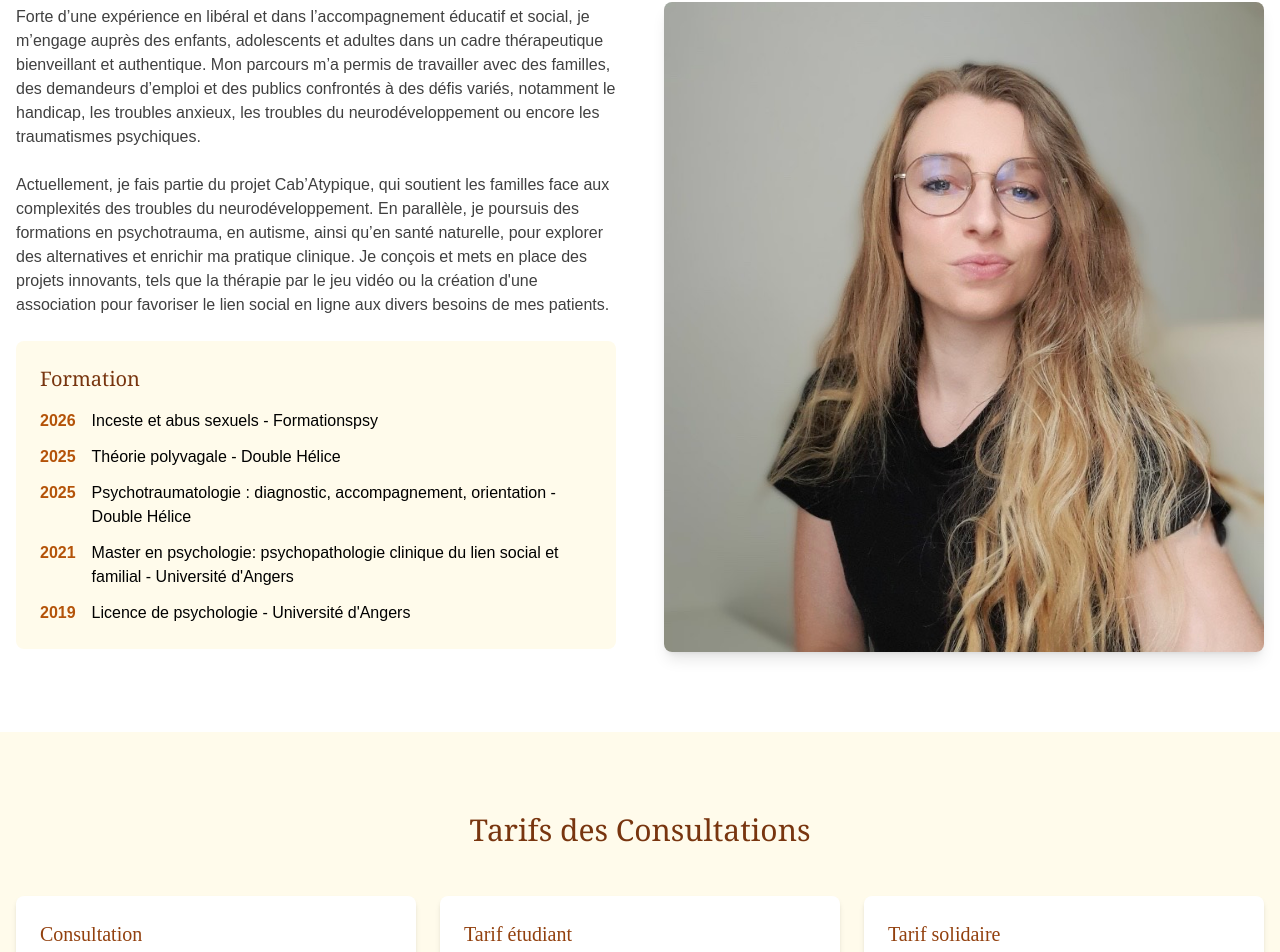
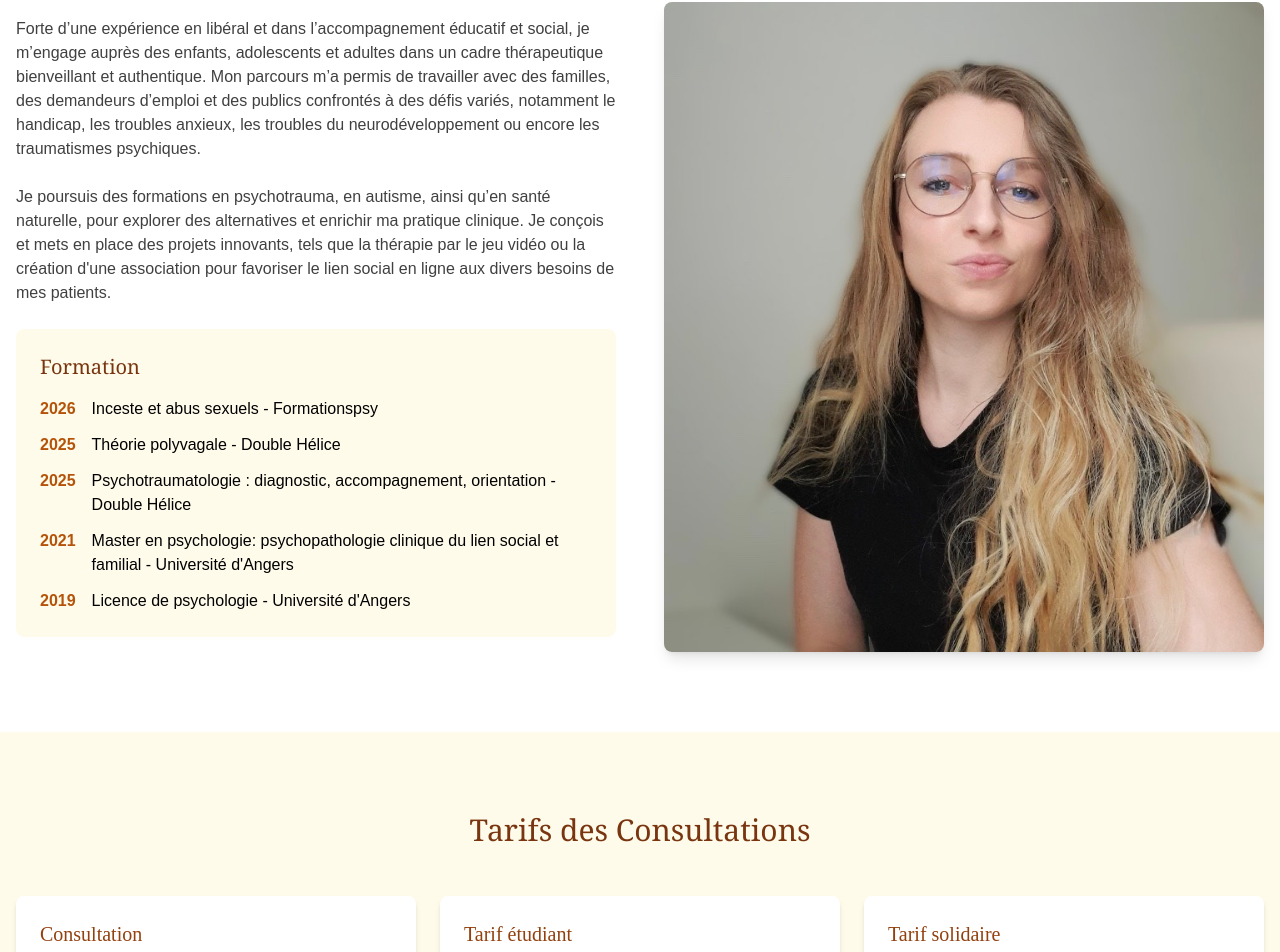
Before and after one commit to ThibaultDct/valentine-votava-website, a React (Vite) app: page / in a window 1280 px wide. Shown: the part 874-1826 px from the top of the page. Built offline with nearby package versions, Linux system fonts and the light colour scheme; no server answers.

Commit message:
Removed CabAtypique reference

```diff
--- a/src/App.tsx
+++ b/src/App.tsx
@@ -84,7 +84,7 @@ function App() {
                   Forte d’une expérience en libéral et dans l’accompagnement éducatif et social, je m’engage auprès des enfants, adolescents et adultes dans un cadre thérapeutique bienveillant et authentique. Mon parcours m’a permis de travailler avec des familles, des demandeurs d’emploi et des publics confrontés à des défis variés, notamment le handicap, les troubles anxieux, les troubles du neurodéveloppement ou encore les traumatismes psychiques.
                 </p>
                 <p className="text-neutral-700 mb-6">
-                  Actuellement, je fais partie du projet Cab’Atypique, qui soutient les familles face aux complexités des troubles du neurodéveloppement. En parallèle, je poursuis des formations en psychotrauma, en autisme, ainsi qu’en santé naturelle, pour explorer des alternatives et enrichir ma pratique clinique. Je conçois et mets en place des projets innovants, tels que la thérapie par le jeu vidéo ou la création d'une association pour favoriser le lien social en ligne aux divers besoins de mes patients.
+                  Je poursuis des formations en psychotrauma, en autisme, ainsi qu’en santé naturelle, pour explorer des alternatives et enrichir ma pratique clinique. Je conçois et mets en place des projets innovants, tels que la thérapie par le jeu vidéo ou la création d'une association pour favoriser le lien social en ligne aux divers besoins de mes patients.
                 </p>
                 <div className="bg-amber-50 p-6 rounded-lg">
                   <h3 className="text-xl font-serif text-amber-900 mb-4">Formation</h3>
```
